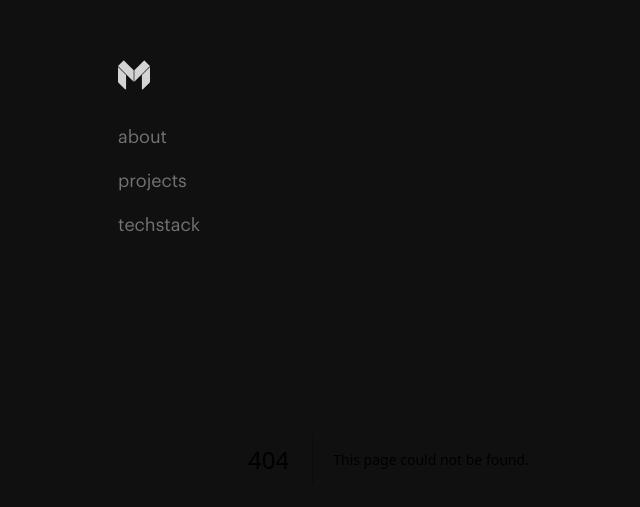
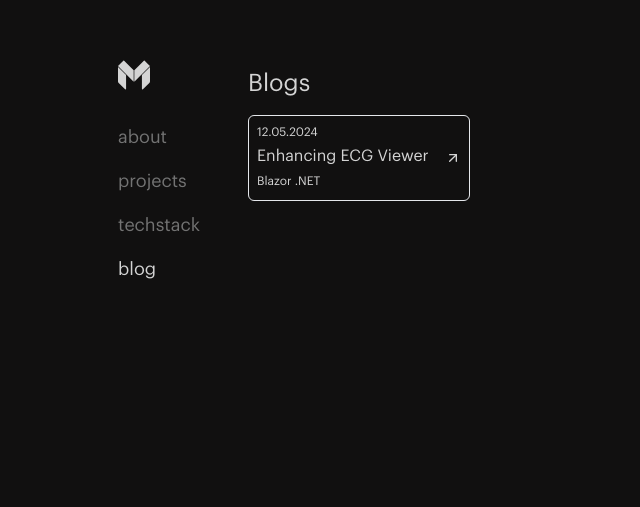
Before and after one commit to devemit/next14-portfolio, a Next.js app: page /blog in a window 1280 px wide. Before the commit this address had no page. Shown: the part 117-624 px from the top of the page, without its empty margins (90-730 px from the left). Built offline with nearby package versions, Linux system fonts and the light colour scheme.

Commit message:
added blog route

```diff
--- /dev/null
+++ b/app/(routes)/blog/[id]/page.tsx
@@ -0,0 +1,16 @@
+'use client';
+import { useParams } from 'next/navigation';
+import blogs from '@/utils/blogs';
+
+export interface Blog {
+    slug: string;
+    name: string;
+    description: string;
+}
+
+export default function Page() {
+    const params = useParams();
+    const blog: Blog | undefined = blogs.find((blog) => blog.slug === params.id);
+
+    return <div className='text-[#D4D4D4] max-w-md text-sm py-2'>{blog?.description}</div>;
+}
--- /dev/null
+++ b/app/(routes)/blog/page.tsx
@@ -0,0 +1,36 @@
+import Link from 'next/link';
+import blogs from '@/utils/blogs';
+import { FiArrowUpRight } from 'react-icons/fi';
+
+export default function Blogs() {
+    return (
+        <>
+            <h1 className='text-2xl mb-2 py-2 text-[#D4D4D4]'>Blogs</h1>
+            <main className='flex flex-col gap-2'>
+                {blogs.map((blog, index) => {
+                    return (
+                        <Link href={`/blog/${blog.slug}`}>
+                            <div className='flex items-center justify-between gap-4 border p-2 rounded-md cursor-pointer transition ease-in-out hover:scale-105'>
+                                <div>
+                                    <ul key={index}>
+                                        <div className='text-[#D4D4D4] text-xs mb-1'>
+                                            {blog.date}
+                                        </div>
+                                        <div className='text-[#D4D4D4]'>{blog.name}</div>
+                                        <span className='text-xs text-[#D4D4D4]'>{blog.tools}</span>
+                                    </ul>
+                                </div>
+
+                                <div>
+                                    <span className='text-[#D4D4D4]'>
+                                        <FiArrowUpRight />
+                                    </span>
+                                </div>
+                            </div>
+                        </Link>
+                    );
+                })}
+            </main>
+        </>
+    );
+}
--- a/app/page.tsx
+++ b/app/page.tsx
@@ -38,6 +38,7 @@ export default function Home() {
                 </div>
             </div>
             <p className='text-[#D4D4D4] my-4 text-base max-w-lg'>{about()}</p>
+            <p className='text-[#D4D4D4] my-4 text-[10px]'>© 2023 Mitko Devemit</p>
         </main>
     );
 }
--- a/app/template.tsx
+++ b/app/template.tsx
@@ -1,5 +1,4 @@
 'use client';
-
 import { motion } from 'framer-motion';
 
 export default function Template({ children }: { children: React.ReactNode }) {
@@ -7,7 +6,7 @@ export default function Template({ children }: { children: React.ReactNode }) {
         <motion.div
             initial={{ y: 0, opacity: 0 }}
             animate={{ y: 0, opacity: 1 }}
-            transition={{ ease: 'linear', duration: 0.75 }}
+            transition={{ ease: 'linear', duration: 0.1 }}
         >
             {children}
         </motion.div>
--- /dev/null
+++ b/utils/blogs.ts
@@ -0,0 +1,10 @@
+export default [
+    {
+        date: '12.05.2024',
+        slug: 'curenntly-working',
+        name: 'Enhancing ECG Viewer',
+        tools: 'Blazor .NET',
+        description:
+            'In my latest project, I focused on improving the ECG viewer application by adding advanced visualization and print functionalities. I’ve implemented a feature to display ECG data across four different charts, each representing distinct time segments. For printing, I created a dynamic system that accurately numbers pages (e.g., "1/2", "2/2") and positions them at the top right corner.',
+    },
+];
--- a/utils/routes.ts
+++ b/utils/routes.ts
@@ -2,4 +2,5 @@ export const pages = [
     { label: 'about', href: '/about' },
     { label: 'projects', href: '/projects' },
     { label: 'techstack', href: '/techstack' },
+    { label: 'blog', href: '/blog' },
 ];
```
